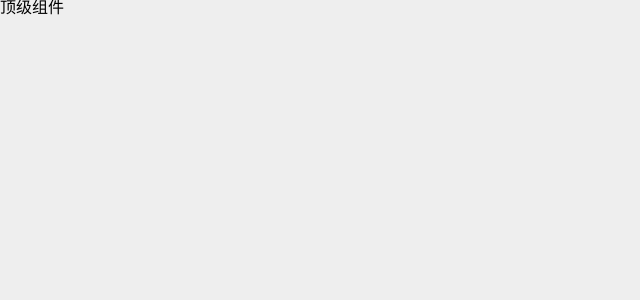
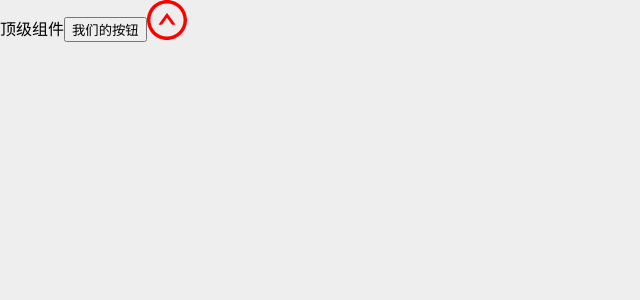
Before and after one commit to KurjaScript/lege-management, a React (Vite) app: page / in a window 1280 px wide. Shown: the top 300 px of the page, without its empty margins (0-640 px from the left). Built offline with nearby package versions, Linux system fonts and the light colour scheme.

Commit message:
按需引入antd

```diff
--- a/package.json
+++ b/package.json
@@ -9,6 +9,8 @@
     "preview": "vite preview"
   },
   "dependencies": {
+    "@ant-design/icons": "^4.8.0",
+    "antd": "^4.23.4",
     "react": "^18.2.0",
     "react-dom": "^18.2.0",
     "react-redux": "^7.2.8",
@@ -21,8 +23,10 @@
     "@types/react": "^18.0.17",
     "@types/react-dom": "^18.0.6",
     "@vitejs/plugin-react": "^2.1.0",
+    "less": "^2.7.1",
     "sass": "^1.57.1",
     "typescript": "^4.6.4",
-    "vite": "^3.1.0"
+    "vite": "^3.1.0",
+    "vite-plugin-style-import": "^1.4.1"
   }
 }
--- a/src/App.tsx
+++ b/src/App.tsx
@@ -1,9 +1,19 @@
 import { useState } from 'react'
+import { Button } from 'antd'
+// import 'antd/dist/reset.css'
+import { UpCircleOutlined } from '@ant-design/icons'
 
 function App() {
   const [count, setCount] = useState(0)
 
-  return <div className="App">顶级组件</div>
+  return (
+    <div className="App">
+      顶级组件
+      <Button type="primary">我们的按钮</Button>
+      <UpCircleOutlined
+        style={{ fontSize: '40px', color: 'red' }}></UpCircleOutlined>
+    </div>
+  )
 }
 
 export default App
--- a/vite.config.ts
+++ b/vite.config.ts
@@ -1,10 +1,16 @@
 import { defineConfig } from 'vite'
 import react from '@vitejs/plugin-react'
+import styleImport, { AntdResolve } from 'vite-plugin-style-import'
 import path from 'path'
 
 // https://vitejs.dev/config/
 export default defineConfig({
-  plugins: [react()],
+  plugins: [
+    react(),
+    styleImport({
+      resolves: [AntdResolve()],
+    }),
+  ],
   resolve: {
     alias: {
       '@': path.resolve(__dirname, './src'),
```
Also changed, not shown: 1 other file (tests, documents, lock files or other folders).
